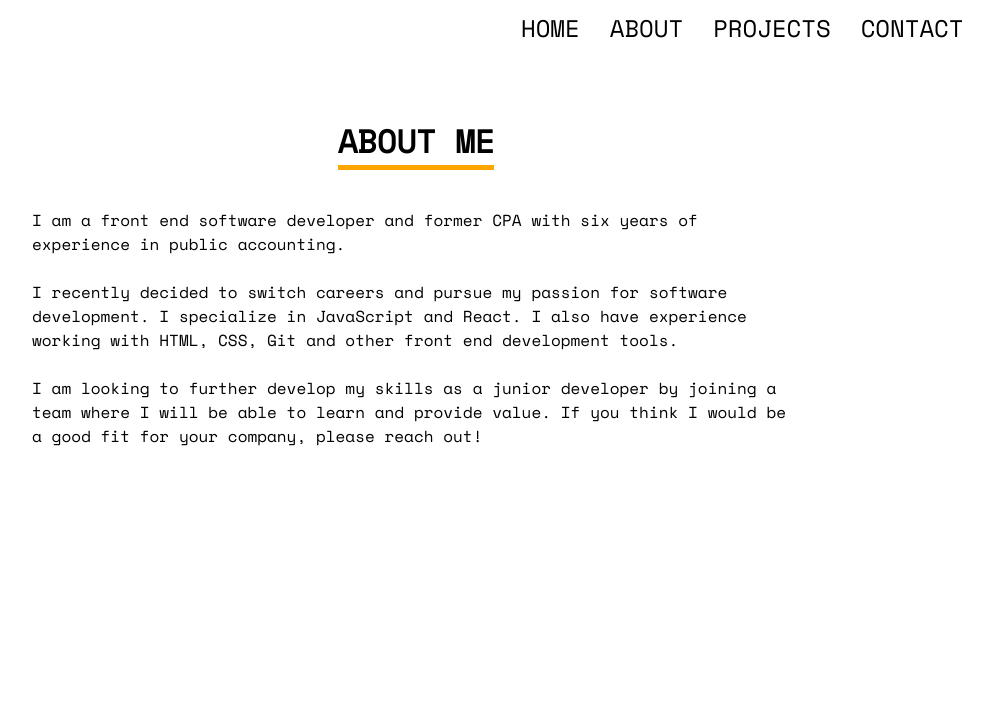
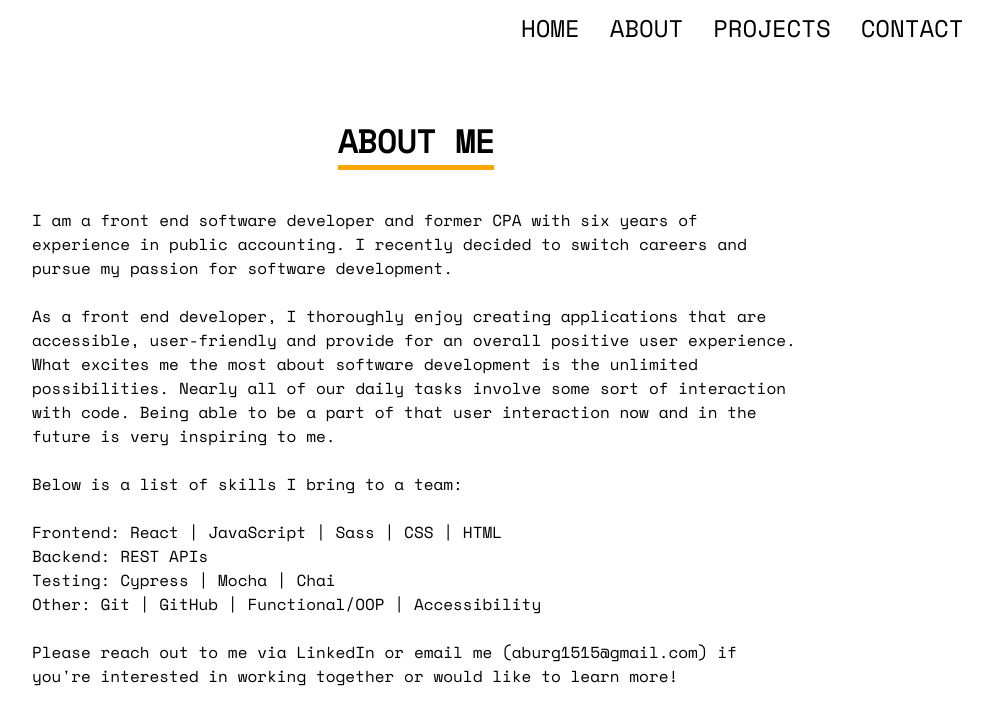
Before and after one commit to aburg15/portfolio, a React (Create React App) app: page /about in a window 1280 px wide. Shown: the top 724 px of the page, without its empty margins (224-1217 px from the left). Built offline with nearby package versions, Linux system fonts and the light colour scheme.

Commit message:
Clean up about me section

```diff
--- a/src/About.js
+++ b/src/About.js
@@ -5,13 +5,23 @@ const About = () => {
   return (
     <div className="about-me">
       <h1 className="about-me-header">ABOUT ME</h1>
-      <p className="about-me-text">I am a front end software developer and former CPA with six years of experience in public accounting.
+      <p className="about-me-text">I am a front end software developer and former CPA with six years of experience in public accounting. I recently decided to switch careers and pursue my passion for software development.
         <br/>
         <br/>
-        I recently decided to switch careers and pursue my passion for software development. I specialize in JavaScript and React. I also have experience working with HTML, CSS, Git and other front end development tools.
+        As a front end developer, I thoroughly enjoy creating applications that are accessible, user-friendly and provide for an overall positive user experience. What excites me the most about software development is the unlimited possibilities. Nearly all of our daily tasks involve some sort of interaction with code. Being able to be a part of that user interaction now and in the future is very inspiring to me.
         <br/>
         <br/>
-        I am looking to further develop my skills as a junior developer by joining a team where I will be able to learn and provide value. If you think I would be a good fit for your company, please reach out!</p>
+        Below is a list of skills I bring to a team:
+        <br/>
+        <br/>
+        Frontend: React | JavaScript | Sass | CSS | HTML<br/>
+        Backend: REST APIs<br/>
+        Testing: Cypress | Mocha | Chai<br/>
+        Other: Git | GitHub | Functional/OOP | Accessibility
+        <br/>
+        <br/>
+        Please reach out to me via LinkedIn or email me (aburg1515@gmail.com) if you're interested in working together or would like to learn more!
+      </p>
     </div>
 
   )
--- a/src/App.js
+++ b/src/App.js
@@ -30,7 +30,7 @@ function App() {
             <Route path="/" element={<Home theme={theme} themeToggler={themeToggler}/>}/>
             <Route path="/about" element={<About />}/>
             <Route path="/contact" element={<Contact />}/>
-            <Route path="/projects" element={<Projects />}/>
+            <Route path="/projects" element={<Projects theme={theme} />}/>
           </Routes>
           {/* <div className='toggle'>
             <label className="switch">
--- a/src/Home.css
+++ b/src/Home.css
@@ -91,7 +91,7 @@
   left: 0;
   right: 0;
   bottom: 0;
-  background-color: #FFD580;
+  background-color: #19a2c1;
   -webkit-transition: 0.4s;
   transition: 0.4s;
 }
@@ -109,7 +109,7 @@
 }
 
 input:checked + .slider {
-  background-color: #19a2c1;
+  background-color: #FFD580;
 }
 
 input:focus + .slider {
--- a/src/Home.js
+++ b/src/Home.js
@@ -29,7 +29,7 @@ const Home = ( {theme, themeToggler} ) => {
             <input type="checkbox" onChange={() => themeToggler()} />
             <span className="slider round"> </span>
           </label>
-      </div>
+        </div>
     </div>
   )
 }
--- a/src/Projects.css
+++ b/src/Projects.css
@@ -9,10 +9,15 @@
   border-bottom: 5px solid orange;
 }
 
-.project-img {
+.project-img,
+.project-img-dark {
   height: 350px;
   width: 500px;
   border-radius: 2%;
+}
+
+.project-img-dark {
+  border: 1px solid white;
 }
 
 .project-one {
--- a/src/Projects.js
+++ b/src/Projects.js
@@ -2,12 +2,12 @@ import React from "react";
 import RTimg from '../src/assets/rt.png'
 import './Projects.css'
 
-const Projects = () => {
+const Projects = ( {theme} ) => {
   return (
     <div className="projects">
       <h1 className="projects-header">PROJECTS</h1>
         <div className="project-one">
-          <img className="project-img" alt="RT project" src={RTimg}/>
+          <img className={theme === 'light' ? 'project-img' : 'project-img-dark'} alt="RT project" src={RTimg}/>
           <div className="project-one-text">
             <h2>RANCID TOMATILLOS </h2>
             <div className="project-links">
```
